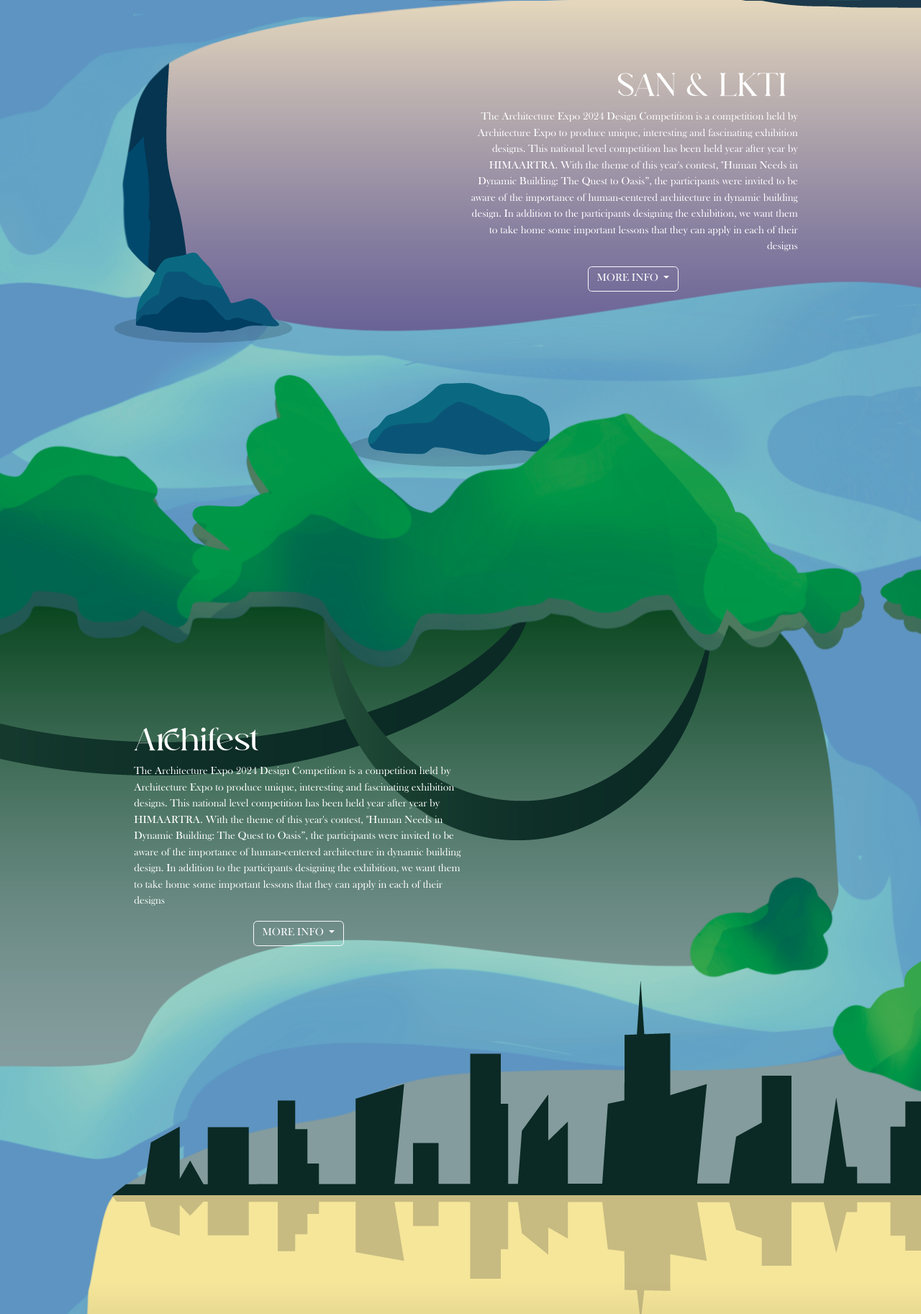
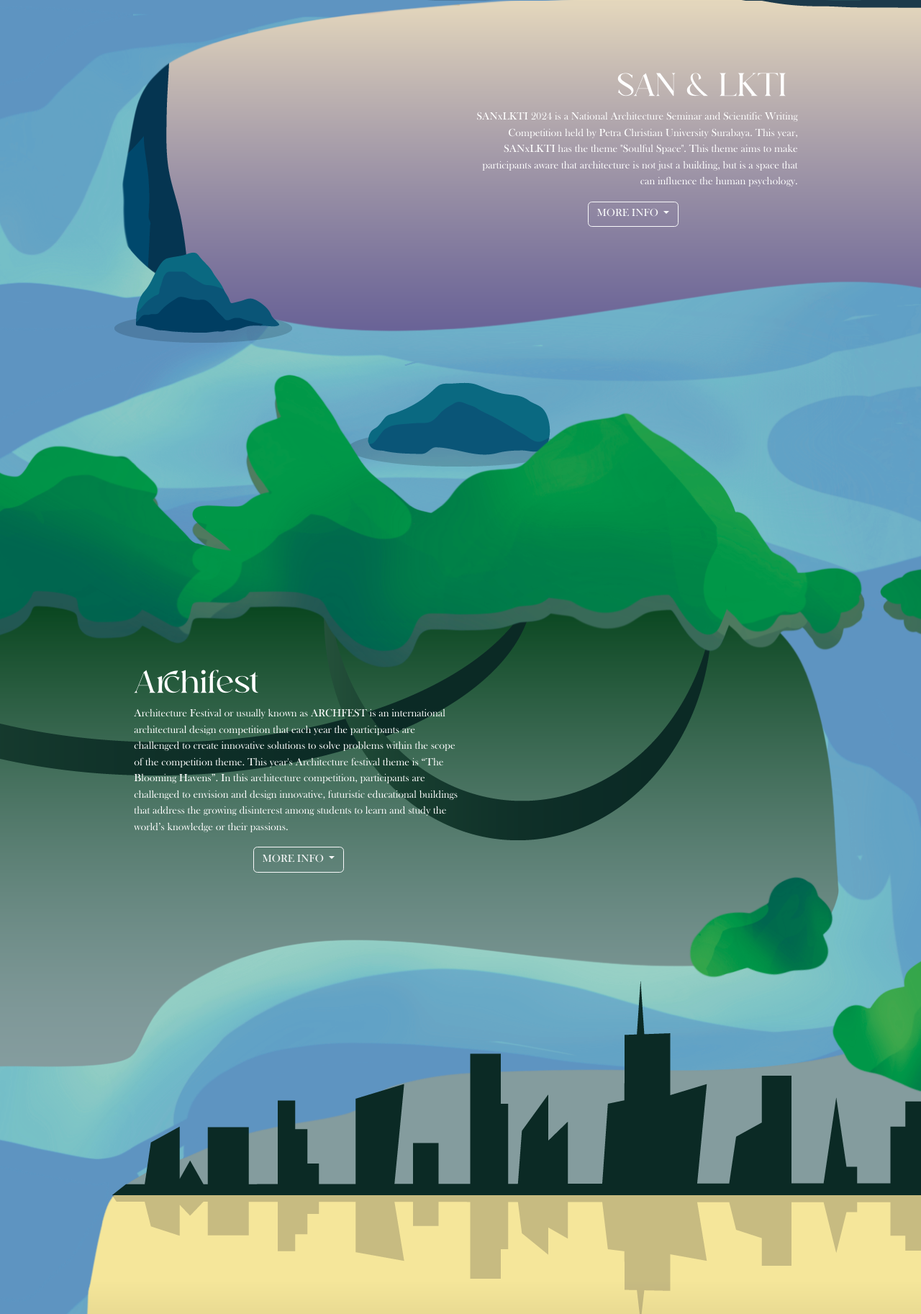
Before and after one commit to IT-ArchiExpo-2024/AE24, a PHP site: page /test.php in a window 1280 px wide. Shown: the part 3325-5150 px from the top of the page at 72% size. Run offline with PHP 8.4, Linux system fonts and the light colour scheme; some web fonts are replaced.

Commit message:
ganti desc

```diff
--- a/archifest.php
+++ b/archifest.php
@@ -27,14 +27,12 @@
 
         <div class="col-lg-6 ms-3 md-8 d-flex flex-column align-items-center justify-content-start ms-2 text-start">
             <span class="keterangan tw">
-                The Architecture Expo 2024 Design Competition is a competition held by Architecture Expo to produce
-                unique, interesting and fascinating exhibition designs. This national level competition has been held
-                year
-                after year by HIMAARTRA. With the theme of this year's contest, "Human Needs in Dynamic Building: The
-                Quest to Oasis”, the participants were invited to be aware of the importance of human-centered
-                architecture
-                in dynamic building design. In addition to the participants designing the exhibition, we want them to
-                take home some important lessons that they can apply in each of their designs
+                Architecture Festival or usually known as ARCHFEST is an international architectural design
+                competition that each year the participants are challenged to create innovative solutions to
+                solve problems within the scope of the competition theme. This year's Architecture festival theme
+                is “The Blooming Havens”. In this architecture competition, participants are challenged to envision
+                and design innovative, futuristic educational buildings that address the growing disinterest among
+                students to learn and study the world’s knowledge or their passions.
             </span>
             <div class="dropdown pt-3">
                 <button class="btn btn-outline-light dropdown-toggle" type="button" data-bs-toggle="dropdown"
--- a/asf.php
+++ b/asf.php
@@ -49,14 +49,13 @@
 
         <div class="col-lg-6 ms-3 md-8 d-flex flex-column align-items-center justify-content-start ms-2 text-start">
             <span class="keterangan tw">
-                The Architecture Expo 2024 Design Competition is a competition held by Architecture Expo to produce
-                unique, interesting and fascinating exhibition designs. This national level competition has been held
-                year
-                after year by HIMAARTRA. With the theme of this year's contest, "Human Needs in Dynamic Building: The
-                Quest to Oasis”, the participants were invited to be aware of the importance of human-centered
-                architecture
-                in dynamic building design. In addition to the participants designing the exhibition, we want them to
-                take home some important lessons that they can apply in each of their designs
+                Architectural Sketch Fair (ASF) is a sketch competition held annually by
+                HIMAARTRA of Petra Christian University. ASF is a nationwide competition in which
+                architecture students from all over Indonesia are welcome to compete. In order to encourage
+                participants to investigate harmony and unity in architectural designs, ASF is introducing the
+                theme "Unified Elegance: Exploring Architectural Harmony" this year. Students should gain the
+                ability to think critically and creatively about design harmony through this theme, as well as to
+                communicate their ideas through building sketches.
             </span>
             <div class="dropdown pt-3">
                 <button class="btn btn-outline-light dropdown-toggle" type="button" data-bs-toggle="dropdown"
--- a/gada.php
+++ b/gada.php
@@ -49,14 +49,10 @@
 
         <div class="col-lg-6 ms-3 md-8 d-flex flex-column align-items-center justify-content-start ms-2 text-end">
             <span class="keterangan tw">
-                The Architecture Expo 2024 Design Competition is a competition held by Architecture Expo to produce
-                unique, interesting and fascinating exhibition designs. This national level competition has been held
-                year
-                after year by HIMAARTRA. With the theme of this year's contest, "Human Needs in Dynamic Building: The
-                Quest to Oasis”, the participants were invited to be aware of the importance of human-centered
-                architecture
-                in dynamic building design. In addition to the participants designing the exhibition, we want them to
-                take home some important lessons that they can apply in each of their designs
+                Geest Van de Architectuur (GADA) a photography competition where participants will be "Unveiling
+                Extraordinary Spaces" through Architecture. These spaces would be photographed and documented into
+                the competition where it will be judged by Architectural roles. Each photograph will express each
+                space's impact on human wellbeing.
             </span>
             <div class="dropdown pt-3">
                 <button class="btn btn-outline-light dropdown-toggle" type="button" data-bs-toggle="dropdown"
--- a/san_lkti.php
+++ b/san_lkti.php
@@ -27,14 +27,10 @@
 
         <div class="col-lg-6 ms-3 md-8 d-flex flex-column align-items-center justify-content-start ms-2 text-end">
             <span class="keterangan tw">
-                The Architecture Expo 2024 Design Competition is a competition held by Architecture Expo to produce
-                unique, interesting and fascinating exhibition designs. This national level competition has been held
-                year
-                after year by HIMAARTRA. With the theme of this year's contest, "Human Needs in Dynamic Building: The
-                Quest to Oasis”, the participants were invited to be aware of the importance of human-centered
-                architecture
-                in dynamic building design. In addition to the participants designing the exhibition, we want them to
-                take home some important lessons that they can apply in each of their designs
+                SANxLKTI 2024 is a National Architecture Seminar and Scientific Writing Competition held by
+                Petra Christian University Surabaya.  This year, SANxLKTI has the theme "Soulful Space".
+                This theme aims to make participants aware that architecture is not just a building, but is a
+                space that can influence the human psychology.
             </span>
             <div class="dropdown pt-3">
                 <button class="btn btn-outline-light dropdown-toggle" type="button" data-bs-toggle="dropdown"
--- a/test.php
+++ b/test.php
@@ -105,6 +105,7 @@
             background-image: url("assets/bg/AE_Expo.png");
             min-height: 829px;
             background-position: top;
+            padding-top: 20vh; !important
         }
 
         .sanLKTI {
@@ -190,14 +191,14 @@
             background-image: url("assets/bg/AE_About.png");
             min-height: 829px;
             background-position: top;
-
-
         }
 
         .expo {
             background-image: url("assets/bg/AE_Expo.png");
             min-height: 829px;
             background-position: top;
+            padding-top: 30vh; !important
+
         }
 
         .sanLKTI {
@@ -254,6 +255,10 @@
     /* kecil */
     @media screen and (max-width: 991.9px) {
 
+        .LogoIC{
+            padding-bottom: 5vh;
+        }
+
         .journey {
             padding-top: 150px;
         }
@@ -289,6 +294,7 @@
             background-image: url("assets/bg/AE_Expo.png");
             min-height: 829px;
             background-position: top;
+            padding-top: 30vh; !important
         }
 
         .sanLKTI {
@@ -404,7 +410,7 @@
                 </h1>
             </div>
 
-            <img src="assets/LOGO ARCHIEXPO.png" alt="LogoIc" class="col-lg-6 md-4" style="width: 300px;">
+            <img src="assets/LOGO ARCHIEXPO.png" alt="LogoIc" class="LogoIC col-lg-6 md-4" style="width: 300px;">
             <div class="col-lg-6 ms-3 md-8 d-flex align-items-center ms-2">
                 <span class="keterangan tw">
                     The Architecture Expo 2024 Design Competition is a competition held by Architecture Expo to
@@ -427,7 +433,7 @@
         </div>
     </section>
 
-    <section class="expo" id="expo" style="padding-top: 30vh;">
+    <section class="expo" id="expo">
         <div class="row d-flex align-items-center justify-content-start w-75 mx-auto">
             <div class="col-12 d-flex align-items-center justify-content-start text-start ms-3">
                 <h1 class="desc">
@@ -469,7 +475,7 @@
         <?php include "san_lkti.php" ?>
     </section>
 
-    <section class="archifest" id="archifest" style="padding-top: 20vh;">
+    <section class="archifest" id="archifest" style="padding-top: 10vh;">
         <?php include "archifest.php" ?>
     </section>
 
```
